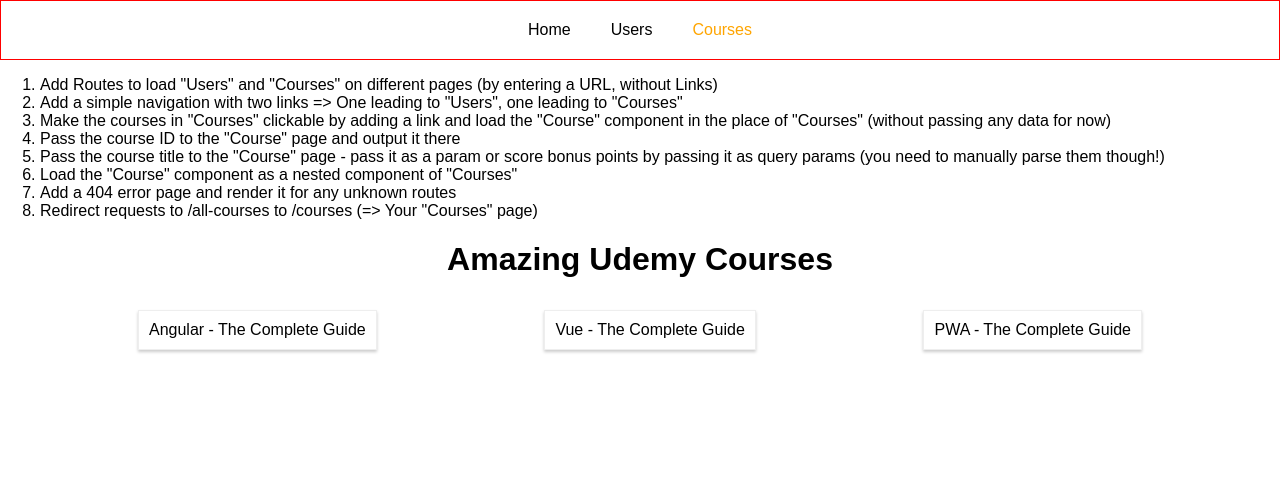
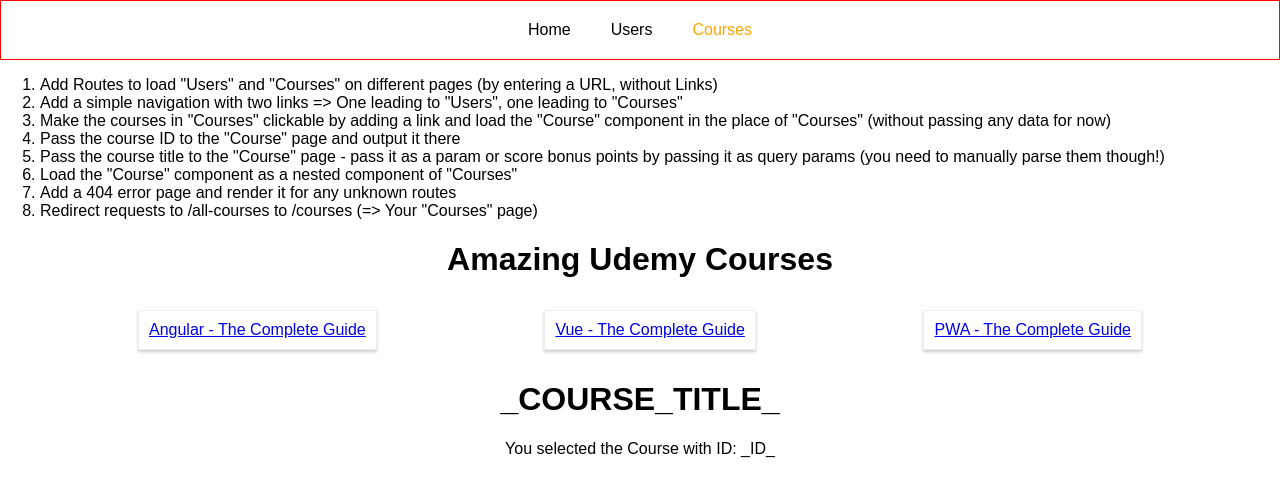
Before and after one commit to mecozma/routing-practice, a React (Create React App) app: page /courses in a window 1280 px wide. Shown: the top 496 px of the page. Built offline with nearby package versions, Linux system fonts and the light colour scheme.

Commit message:
Extracted Route Parameters

```diff
--- a/src/App.js
+++ b/src/App.js
@@ -4,6 +4,7 @@ import { BrowserRouter, Route, NavLink } from "react-router-dom";
 import "./App.css";
 import Courses from "./containers/Courses/Courses";
 import Users from "./containers/Users/Users";
+import Course from "./containers/Course/Course";
 
 class App extends Component {
   render() {
@@ -65,6 +66,7 @@ class App extends Component {
           </ol>
           <Route path="/courses" component={Courses} />
           <Route path="/users" component={Users} />
+          <Route path="/:id" component={Course} />
         </div>
       </BrowserRouter>
     );
--- a/src/containers/Courses/Courses.js
+++ b/src/containers/Courses/Courses.js
@@ -1,30 +1,35 @@
-import React, { Component } from 'react';
+import React, { Component } from "react";
 
-import './Courses.css';
+import { Link } from "react-router-dom";
+import "./Courses.css";
 
 class Courses extends Component {
   state = {
     courses: [
-            { id: 1, title: 'Angular - The Complete Guide' },
-            { id: 2, title: 'Vue - The Complete Guide' },
-            { id: 3, title: 'PWA - The Complete Guide' }
+      { id: 1, title: "Angular - The Complete Guide" },
+      { id: 2, title: "Vue - The Complete Guide" },
+      { id: 3, title: "PWA - The Complete Guide" }
     ]
+  };
+
+  componentDidMount() {
+    console.log(this.props);
   }
 
-    componentDidMount() {
-        console.log(this.props)
-    }
-
-    render () {
+  render() {
     return (
       <div>
         <h1>Amazing Udemy Courses</h1>
         <section className="Courses">
-                    {
-                        this.state.courses.map( course => {
-                            return <article className="Course" key={course.id}>{course.title}</article>;
-                        } )
-                    }
+          {this.state.courses.map(course => {
+            return (
+              <Link to={"/" + course.id} key={course.id}>
+                <article className="Course" >
+                  {course.title}
+                </article>
+              </Link>
+            );
+          })}
         </section>
       </div>
     );
```
Lines whose indentation alone changed are shown as unchanged.
